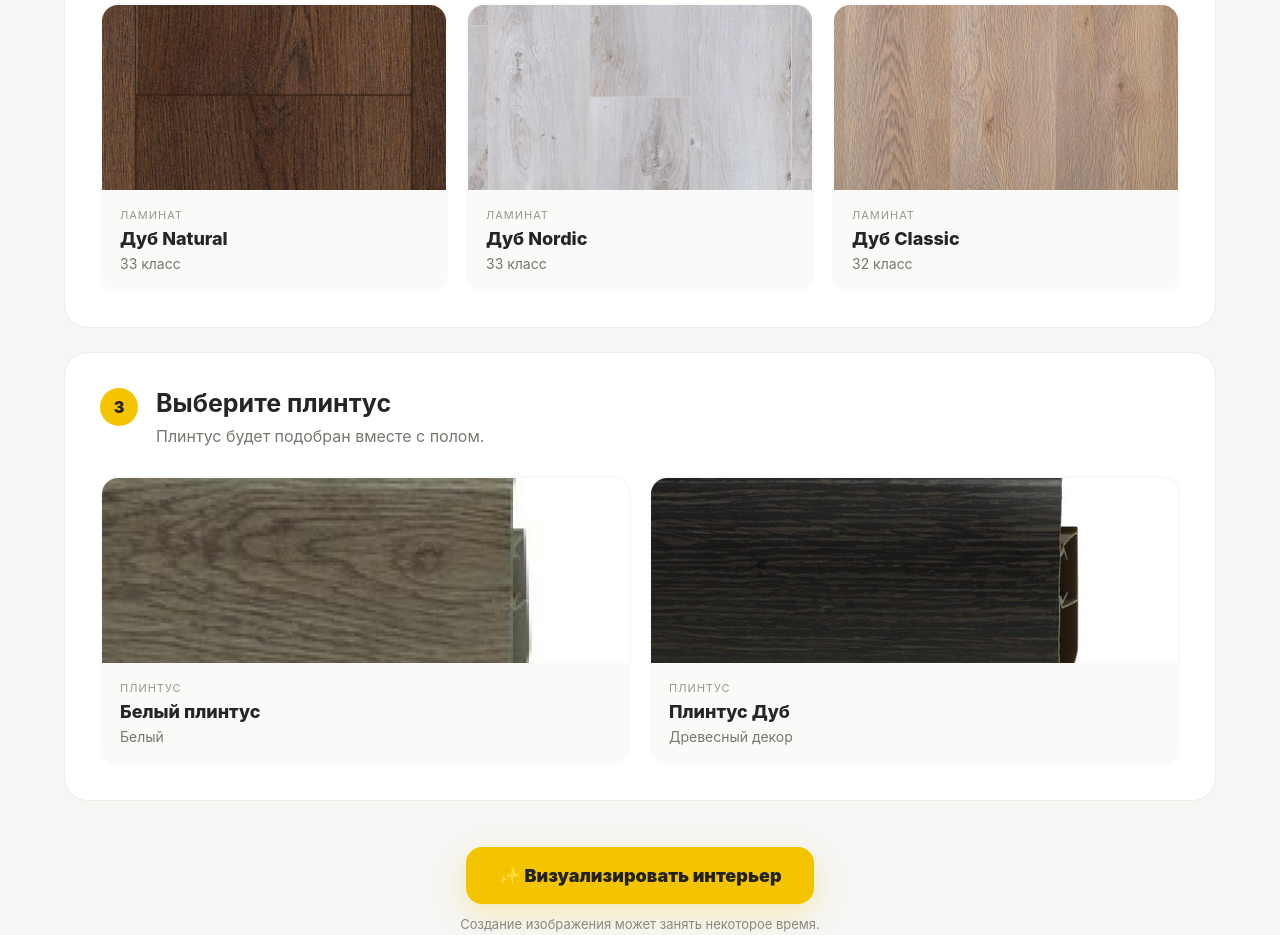
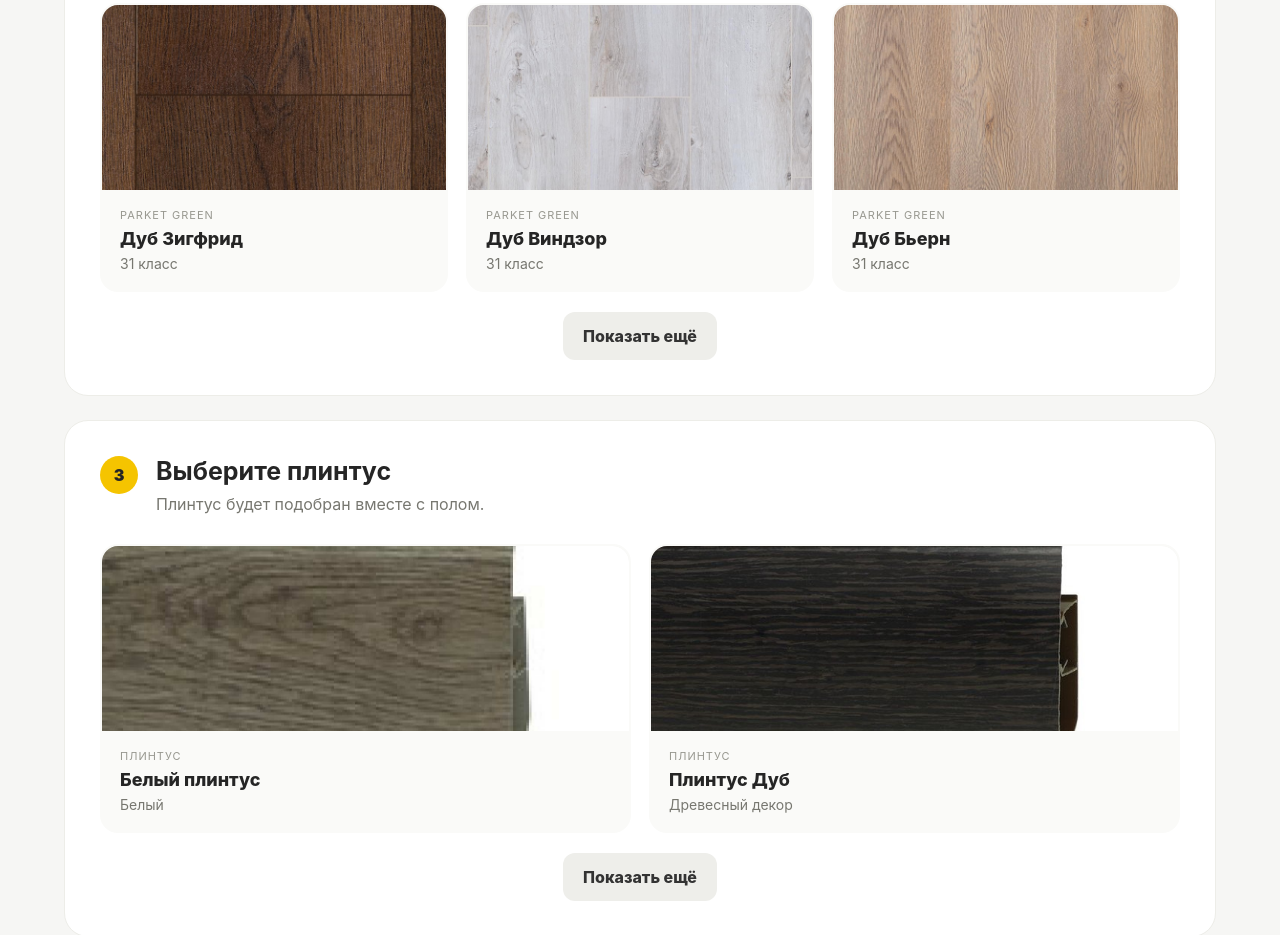
Before and after one commit to shakhramm9-droid/StroyCity-Visualizer, a plain HTML site: page Website/index.html in a window 1280 px wide. Shown: the part 1186-2121 px from the top of the page. Drawn offline with Linux system fonts and the light colour scheme.

Commit message:
Update index.html

```diff
--- a/Website/index.html
+++ b/Website/index.html
@@ -883,15 +883,15 @@ footer p {
                     <div class="product-info">
 
                         <div class="product-category">
-                            Ламинат
+                            Parket Green
                         </div>
 
                         <div class="product-name">
-                            Дуб Natural
+                            Дуб Зигфрид
                         </div>
 
                         <div class="product-meta">
-                            33 класс
+                            31 класс
                         </div>
 
                     </div>
@@ -920,15 +920,15 @@ footer p {
                     <div class="product-info">
 
                         <div class="product-category">
-                            Ламинат
+                            Parket Green
                         </div>
 
                         <div class="product-name">
-                            Дуб Nordic
+                            Дуб Виндзор
                         </div>
 
                         <div class="product-meta">
-                            33 класс
+                            31 класс
                         </div>
 
                     </div>
@@ -957,15 +957,15 @@ footer p {
                     <div class="product-info">
 
                         <div class="product-category">
-                            Ламинат
+                            Parket Green
                         </div>
 
                         <div class="product-name">
-                            Дуб Classic
+                            Дуб Бьерн
                         </div>
 
                         <div class="product-meta">
-                            32 класс
+                            31 класс
                         </div>
 
                     </div>
@@ -973,6 +973,16 @@ footer p {
                 </div>
 
             </div>
+
+            <div style="text-align: center; margin-top: 20px;">
+    <button
+        type="button"
+        class="secondary-button show-more-btn"
+        onclick="toggleShowMore(this, 'laminate')"
+    >
+        Показать ещё
+    </button>
+</div>
 
         </section>
 
@@ -1072,6 +1082,16 @@ footer p {
                 </div>
 
             </div>
+
+<div style="text-align: center; margin-top: 20px;">
+    <button
+        type="button"
+        class="secondary-button show-more-btn"
+        onclick="toggleShowMore(this, 'skirting')"
+    >
+        Показать ещё
+    </button>
+</div>
 
         </section>
 
@@ -1208,6 +1228,47 @@ footer p {
     </footer>
 
     <script>
+
+    // =========================
+// Показать ещё товаров
+// =========================
+
+const VISIBLE_COUNT = 6; // сколько товаров показывать сразу
+
+function setupShowMore(containerId) {
+    const container = document.getElementById(containerId);
+    if (!container) return;
+
+    const products = container.querySelectorAll(".product");
+
+    products.forEach((product, index) => {
+        if (index >= VISIBLE_COUNT) {
+            product.style.display = "none";
+        }
+    });
+}
+
+function toggleShowMore(button, type) {
+    const containerId = type === "laminate" ? "laminateProducts" : "skirtingProducts";
+    const container = document.getElementById(containerId);
+    const products = container.querySelectorAll(".product");
+
+    const isExpanded = button.dataset.expanded === "true";
+
+    products.forEach((product, index) => {
+        if (index >= VISIBLE_COUNT) {
+            product.style.display = isExpanded ? "none" : "";
+        }
+    });
+
+    button.textContent = isExpanded ? "Показать ещё" : "Скрыть";
+    button.dataset.expanded = isExpanded ? "false" : "true";
+}
+
+// Запускаем при загрузке страницы
+setupShowMore("laminateProducts");
+setupShowMore("skirtingProducts");
+
     let selectedLaminate = null;
     let selectedSkirting = null;
     let roomFile = null;
```
